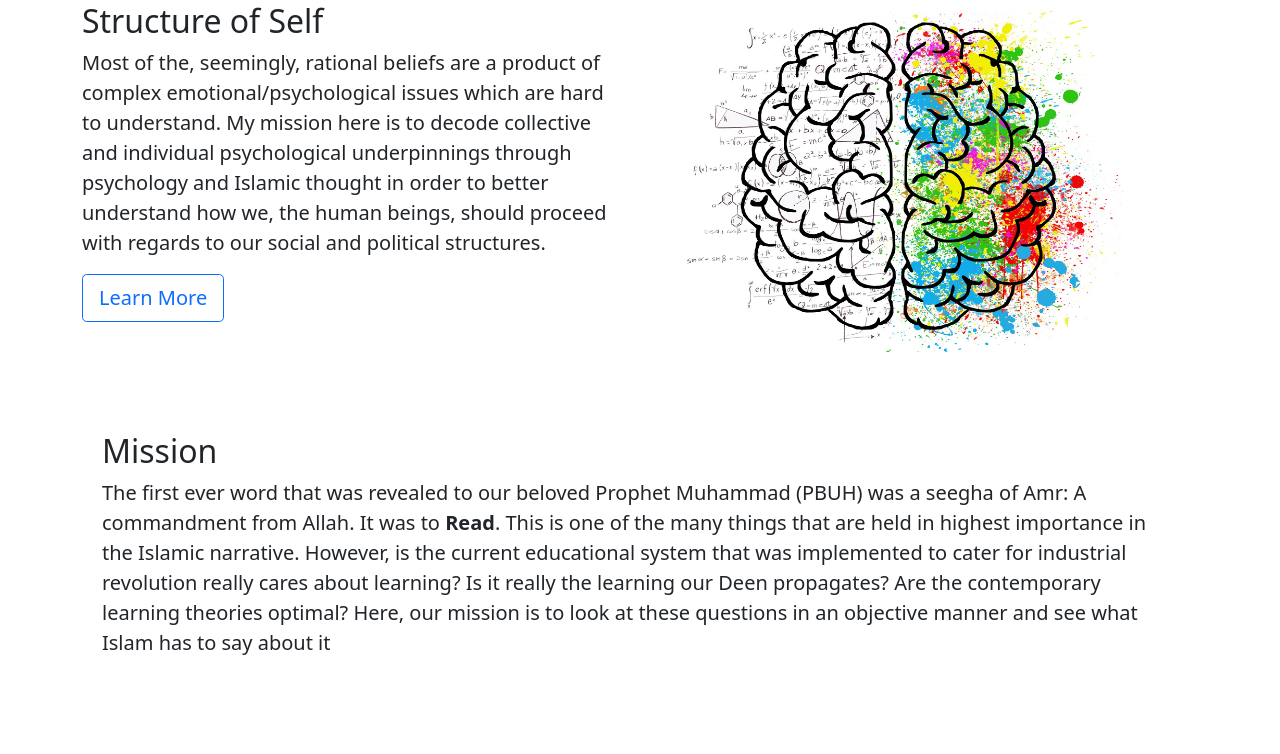
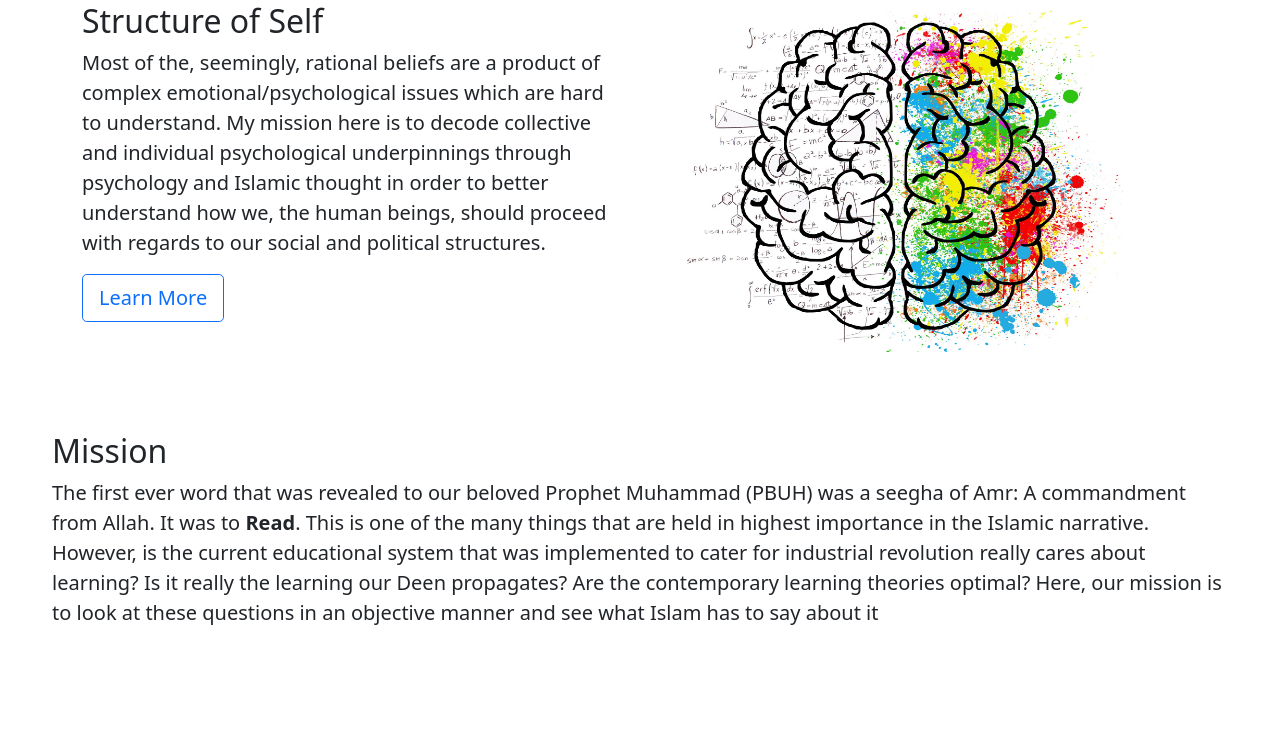
Before and after one commit to Saad-Aleem/islamiclearning, a Django app: page / in a window 1280 px wide. Shown: the part 134-888 px from the top of the page. After the commit the page ends 759 px from the top, so only its background shows below. Run offline with Django 3.2, Linux system fonts and the light colour scheme; parts of the project's set-up code (start-up, migrations or seed data) failed here and were passed over; some libraries are stand-ins or nearby versions.

Commit message:
Update index.html

```diff
--- a/templates/index.html
+++ b/templates/index.html
@@ -70,7 +70,7 @@
     <div class="p-2"></div>
   </div>
   </div>
-<div class="container mx-auto" style="max-width: 1100px;">
+<div class="container mx-auto" style="max-width: 1200px;">
   <h2>Mission</h2>
   <p class="lead">The first ever word that was revealed to our beloved Prophet Muhammad (PBUH) was a seegha of Amr: A commandment from Allah. It was to <span class="fw-bold">Read</span>. This is one of the many things that are held in highest importance in the Islamic narrative. However, is the current educational system that was implemented to cater for industrial revolution really cares about learning? Is it really the learning our Deen propagates? Are the contemporary learning theories optimal? Here, our mission is to look at these questions in an objective manner and see what Islam has to say about it</p>
 </div>
```
